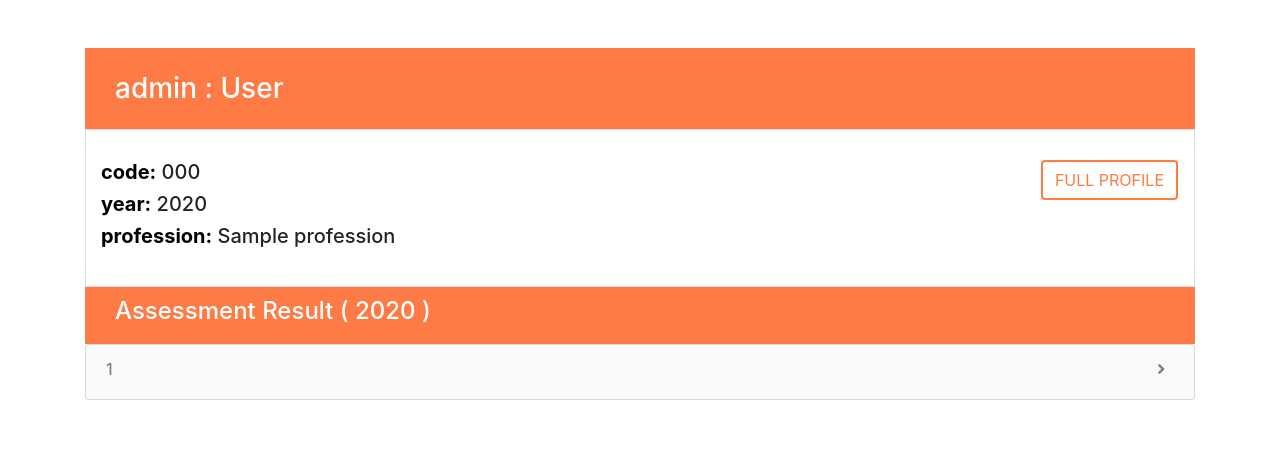
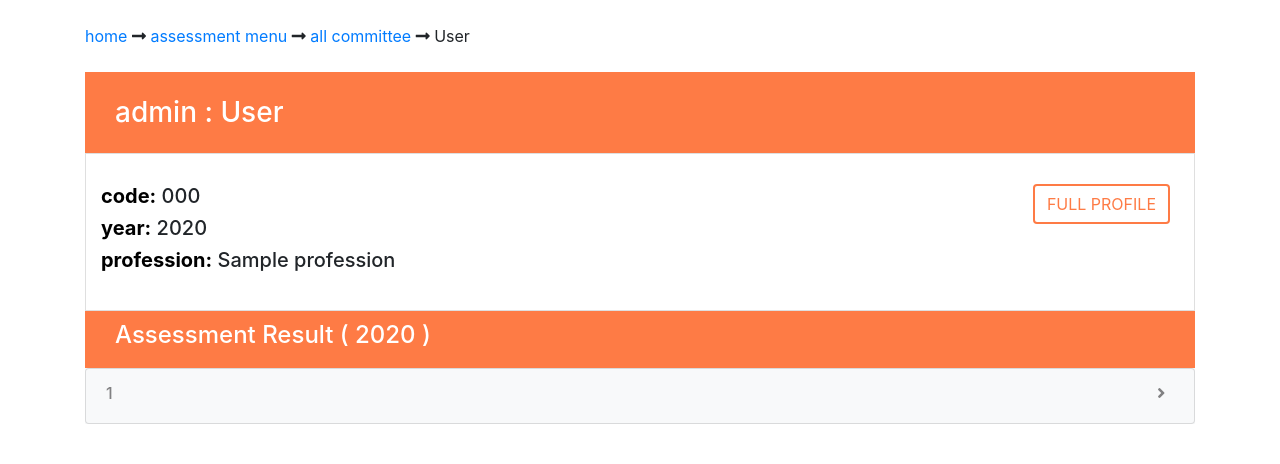
Before and after one commit to yodsawadee/iqa-v3, a Django app: template study_program/templates/committee/committee_detail.html in a window 1280 px wide. Shown: the part 58-522 px from the top of the page. Run offline with Django 3.2, Linux system fonts and the light colour scheme; the template is opened without the code that fills it: most values are stand-ins (such as "Sample title", 1, 10 or a date in 2020); some libraries are stand-ins or nearby versions.

Commit message:
add navigation bar

```diff
--- a/study_program/templates/committee/committee_detail.html
+++ b/study_program/templates/committee/committee_detail.html
@@ -5,7 +5,14 @@
 <div class="container">
 
     <br />
-    <br />
+    <a href="{% url 'main_menu' %}">home</a>
+    <i id="long-arrow-alt-right" class="fas fa-long-arrow-alt-right"></i>
+    <a href="{% url 'assessment_menu' %}">assessment menu</a>
+    <i id="long-arrow-alt-right" class="fas fa-long-arrow-alt-right"></i>
+    <a href="{% url 'all_committee' %}">all committee</a>
+    <i id="long-arrow-alt-right" class="fas fa-long-arrow-alt-right"></i>
+    {{ committee_detail.professor_id.name_surname }}
+    <br /><br />
 
     <div id="committee_detail-container-title" class="container">
         <br />
@@ -18,7 +25,7 @@
                 <!-- EDIT -->
                 <div class="ml-auto">
                     <form method="GET" action="{% url 'edit_committee_profile' committee_id %}">
-                        <button id="committee-btn" type="submit" class="btn btn-outline-success">Edit Profile</button>
+                        <button id="committee-btn" type="submit" class="btn btn-outline-success mr-2">Edit Profile</button>
                     </form>
                 </div>
                 {% else %}
@@ -39,7 +46,7 @@
                 <h5><b style="color:black;">profession:</b> {{ committee_detail.profession }}</h5>
             </div>
             <div class="ml-auto mr-3">
-                <a id="committee-btn2" class="btn btn-outline-success" href="{% url 'professor_profile' professor_profile %}">FULL PROFILE</a>
+                <a id="committee-btn2" class="btn btn-outline-success mr-2" href="{% url 'professor_profile' professor_profile %}">FULL PROFILE</a>
             </div>
         </div>
     </div>
--- a/study_program/templates/professor/all_professor.html
+++ b/study_program/templates/professor/all_professor.html
@@ -5,7 +5,10 @@
 <div class="container">
 
     <br />
-    <br />
+    <a href="{% url 'main_menu' %}">home</a>
+    <i id="long-arrow-alt-right" class="fas fa-long-arrow-alt-right"></i>
+    all professor
+    <br /><br />
     <!-- PROFESSOR LIST HEADER -->
     <div id="all_professor-container" class="container">
         <br />
```
Also changed, not shown: study_program/templates/assessment/all_assessment.html (+6 -1 lines), study_program/templates/assessment/assessment_result.html (+9 -2 lines), study_program/templates/committee/all_committee.html (+6 -1 lines), study_program/templates/professor/professor_profile.html (+9 -5 lines), study_program/templates/study_program/all_program.html (+4 -4 lines), study_program/templates/study_program/program_detail.html (+7 -2 lines), 1 other file.
